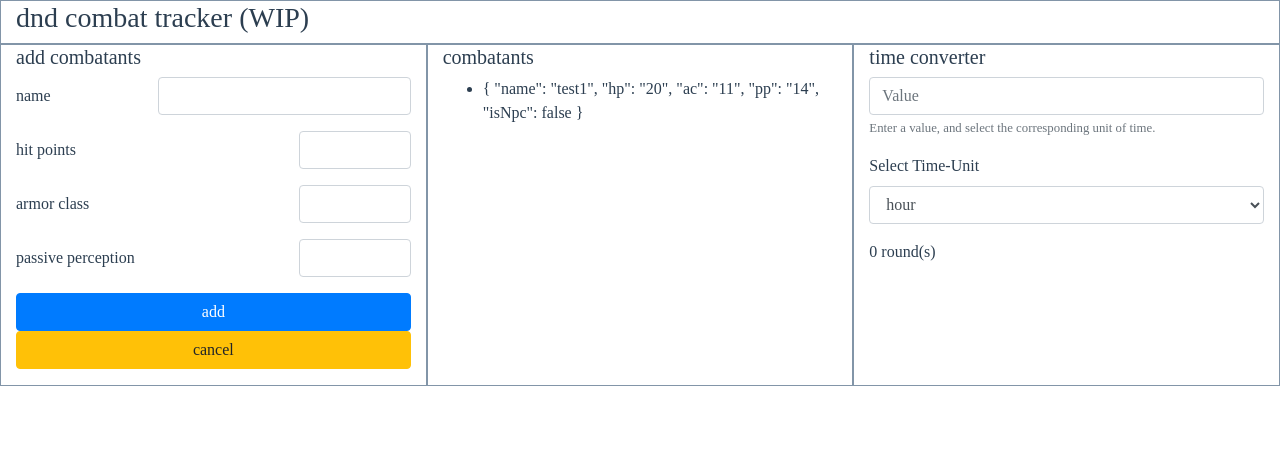
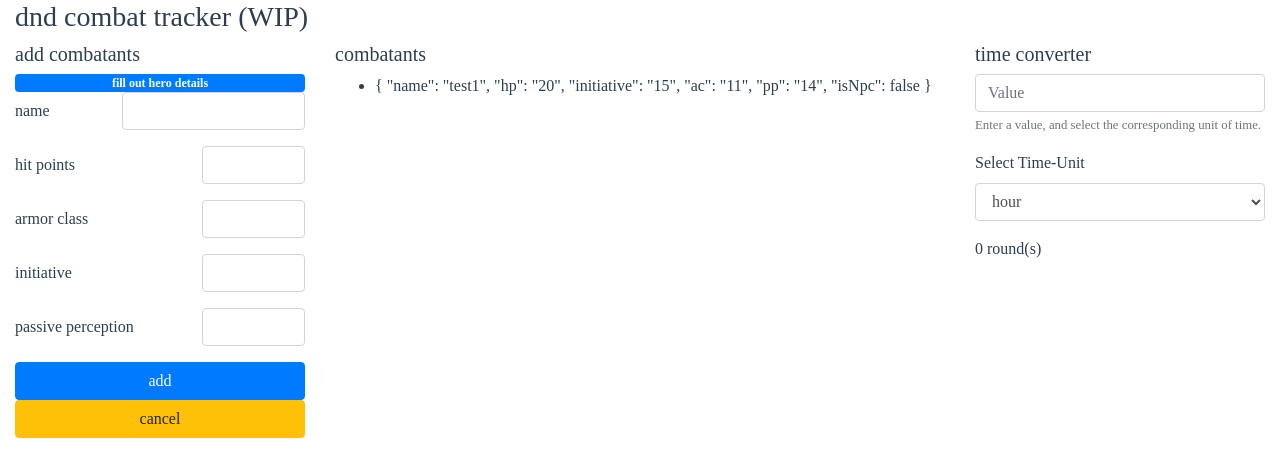
Before and after one commit to malhan-niazi/combat-tracker, a Vue app: page / in a window 1280 px wide. Both pictures are taken after a click on the button "add character". Shown: the top 476 px of the page. Built offline with nearby package versions, Linux system fonts and the light colour scheme.

Commit message:
some minor clean up

```diff
--- a/src/App.vue
+++ b/src/App.vue
@@ -7,13 +7,13 @@
         </div>
       </div>
       <div class="row">
-        <div class="col-md">
+        <div class="col-sm-3">
           <add-combatant @add-combatant="add" />
         </div>
-        <div class="col-md">
+        <div class="col-sm-6">
           <combatant-list v-bind:combatants="combatants" />
         </div>
-        <div class="col-md">
+        <div class="col-sm-3">
           <time-converter />
         </div>
       </div>
@@ -24,7 +24,7 @@
 <script>
 import TimeConverter from "./components/TimeConverter.vue";
 import HeaderComponent from "./components/Header.vue";
-import AddCombatant from "./components/AddCombatantComponent.vue";
+import AddCombatant from "./components/AddCombatant.vue";
 import CombatantList from "./components/CombatantList.vue";
 
 export default {
@@ -41,6 +41,7 @@ export default {
         {
           name: "test1",
           hp: "20",
+          initiative: "15",
           ac: "11",
           pp: "14",
           isNpc: false
@@ -63,10 +64,10 @@ export default {
   -moz-osx-font-smoothing: grayscale;
   color: #2c3e50;
 }
-.col,
-.col-md {
+/* .col,
+.col-sm {
   border: 1px solid #8295a8;
-}
+} */
 div h3 {
   text-align: left;
 }
--- a/src/components/AddCombatantComponent.vue
+++ b/src/components/AddCombatant.vue
@@ -24,28 +24,40 @@
     </div>
     <!-- monster / character input form -->
     <div v-if="displayForm">
+      <div class="d-flex flex-column justify-content-around">
+        <span
+          class="badge"
+          :class="isNpc ? 'badge-danger' : 'badge-primary'"
+        >{{ isNpc ? 'fill out monster details' : 'fill out hero details' }}</span>
+      </div>
       <form class="margin" v-on:submit.prevent="addCombatant">
         <div class="form-group row">
-          <label for="name" class="col-md-4 col-form-label">name</label>
-          <div class="col-md-8">
+          <label for="name" class="col-lg-4 col-form-label">name</label>
+          <div class="col-lg-8">
             <input type="text" class="form-control" id="name" v-model="name" />
           </div>
         </div>
         <div class="form-group row">
-          <label for="hp" class="col-md-8 col-form-label">hit points</label>
-          <div class="col-md-4">
+          <label for="hp" class="col-lg-7 col-form-label">hit points</label>
+          <div class="col-lg-5">
             <input type="number" class="form-control" id="hp" v-model.number="hp" />
           </div>
         </div>
         <div class="form-group row">
-          <label for="ac" class="col-md-8 col-form-label">armor class</label>
-          <div class="col-md-4">
+          <label for="ac" class="col-lg-7 col-form-label">armor class</label>
+          <div class="col-lg-5">
             <input type="number" class="form-control" id="ac" v-model.number="ac" />
           </div>
         </div>
         <div class="form-group row">
-          <label for="pp" class="col-md-8 col-form-label">passive perception</label>
-          <div class="col-md-4">
+          <label for="pp" class="col-lg-7 col-form-label">initiative</label>
+          <div class="col-lg-5">
+            <input type="number" class="form-control" id="initiative" v-model.number="initiative" />
+          </div>
+        </div>
+        <div class="form-group row">
+          <label for="pp" class="col-lg-7 col-form-label">passive perception</label>
+          <div class="col-lg-5">
             <input type="number" class="form-control" id="pp" v-model.number="pp" />
           </div>
         </div>
@@ -77,12 +89,14 @@ export default {
     addCombatant() {
       const name = this.name;
       const hp = this.hp;
+      const initiative = this.initiative;
       const ac = this.ac;
       const pp = this.pp;
       const isNpc = this.isNpc;
       this.$emit("add-combatant", {
         name,
         hp,
+        initiative,
         ac,
         pp,
         isNpc
@@ -93,6 +107,7 @@ export default {
       return {
         name: "",
         hp: "",
+        initiative: "",
         ac: "",
         pp: "",
         isNpc: false,
@@ -102,6 +117,7 @@ export default {
     reset() {
       this.name = this.init().name;
       this.hp = this.init().hp;
+      this.initiative = this.init().initiative;
       this.ac = this.init().ac;
       this.pp = this.init().pp;
       this.isNpc = this.init().isNpc;
```
